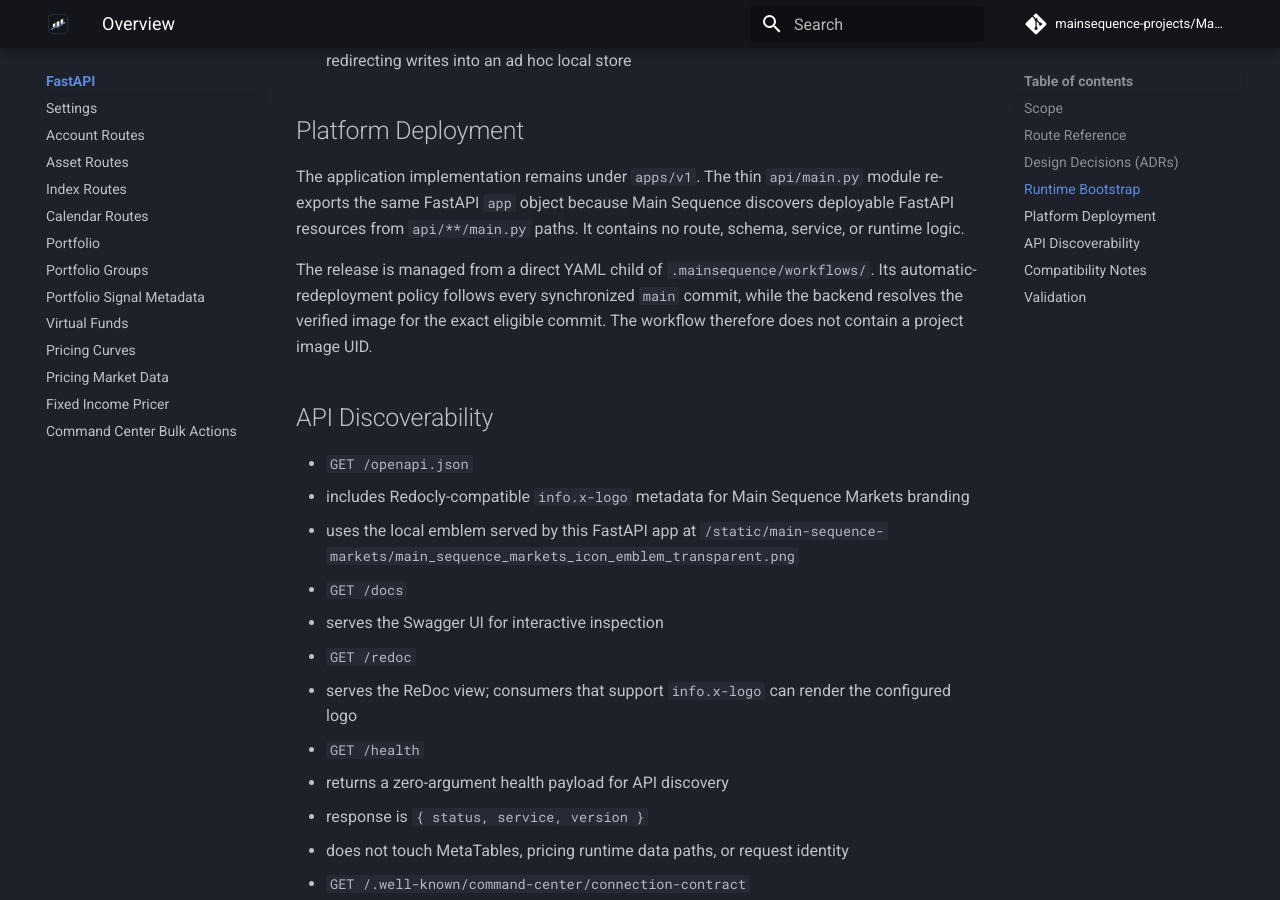
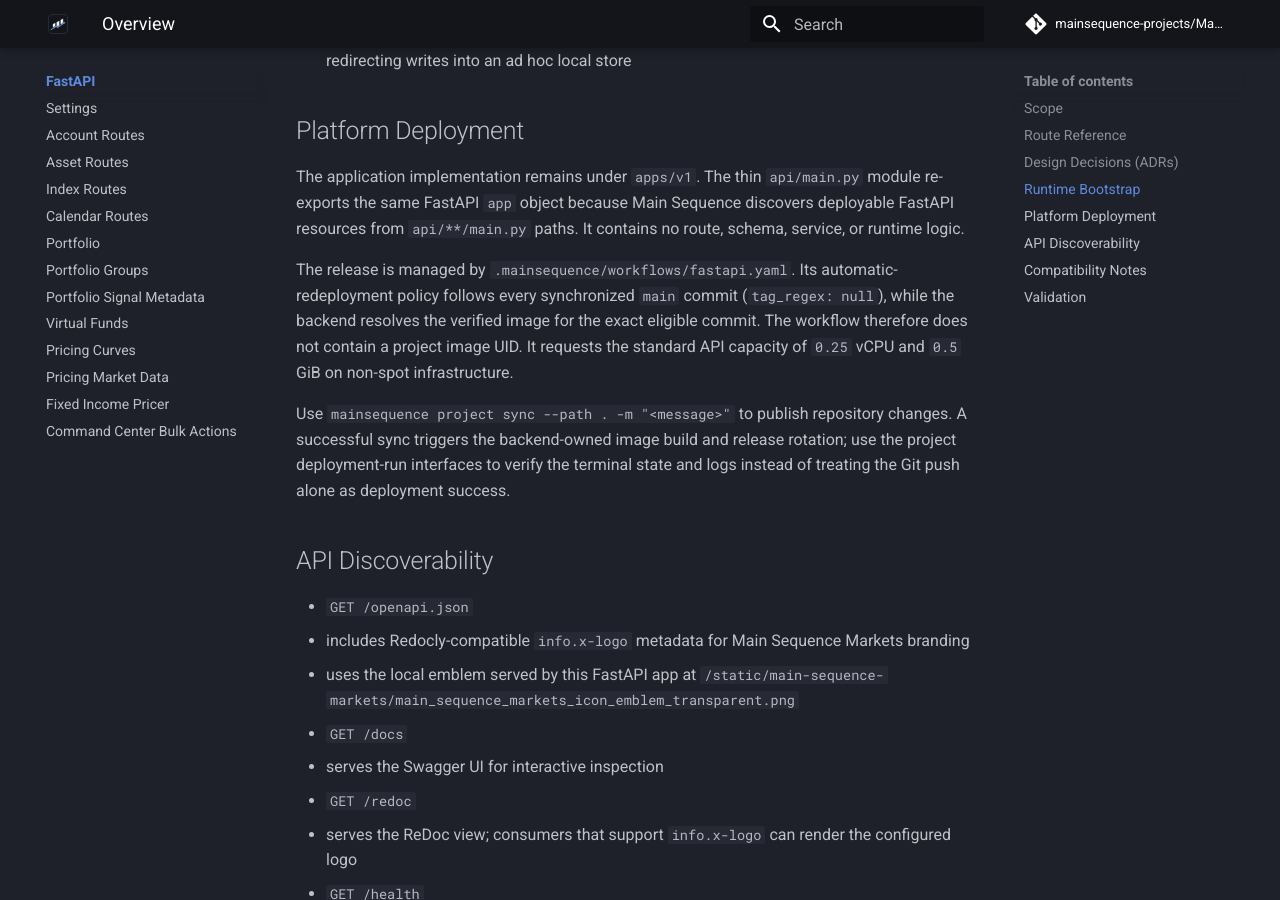
Before and after one commit to mainsequence-projects/MainSequenceMarkets, an MkDocs documentation site: the page built from docs/fast_api/v1/index.md, in a window 1280 px wide and 900 px high, scrolled down 2657 px. Built offline with MkDocs 1.6.1 and Material for MkDocs 9.7.7, drawn with Linux system fonts in a browser that asks for light colours; comment, search, counter and statistics services are not loaded.

Commit message:
deploy: enable automatic FastAPI deployment

```diff
--- a/docs/fast_api/v1/index.md
+++ b/docs/fast_api/v1/index.md
@@ -111,11 +111,17 @@
 Sequence discovers deployable FastAPI resources from `api/**/main.py` paths.
 It contains no route, schema, service, or runtime logic.
 
-The release is managed from a direct YAML child of
-`.mainsequence/workflows/`. Its automatic-redeployment policy follows every
-synchronized `main` commit, while the backend resolves the verified image for
-the exact eligible commit. The workflow therefore does not contain a project
-image UID.
+The release is managed by
+`.mainsequence/workflows/fastapi.yaml`. Its automatic-redeployment policy
+follows every synchronized `main` commit (`tag_regex: null`), while the backend
+resolves the verified image for the exact eligible commit. The workflow
+therefore does not contain a project image UID. It requests the standard API
+capacity of `0.25` vCPU and `0.5` GiB on non-spot infrastructure.
+
+Use `mainsequence project sync --path . -m "<message>"` to publish repository
+changes. A successful sync triggers the backend-owned image build and release
+rotation; use the project deployment-run interfaces to verify the terminal
+state and logs instead of treating the Git push alone as deployment success.
 
 ## API Discoverability
 
--- a/pyproject.toml
+++ b/pyproject.toml
@@ -4,7 +4,7 @@
 
 [project]
 name = "ms-markets"
-version = "0.0.101"
+version = "0.0.102"
 description = "Financial markets ORM, engines, and application management extensions for Main Sequence."
 readme = "README.md"
 requires-python = ">=3.13,<3.14"
```
Also changed, not shown: CHANGELOG.md (+2 -0 lines), 2 other files.
